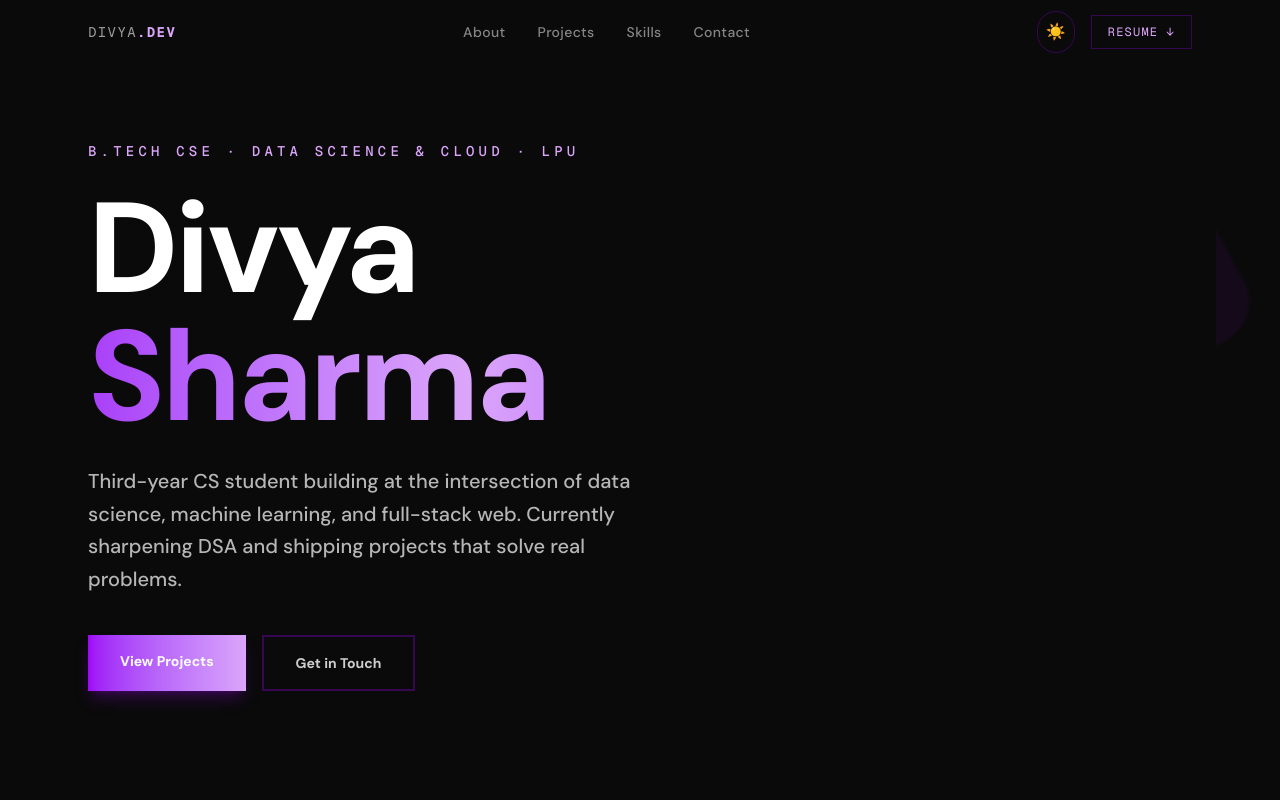
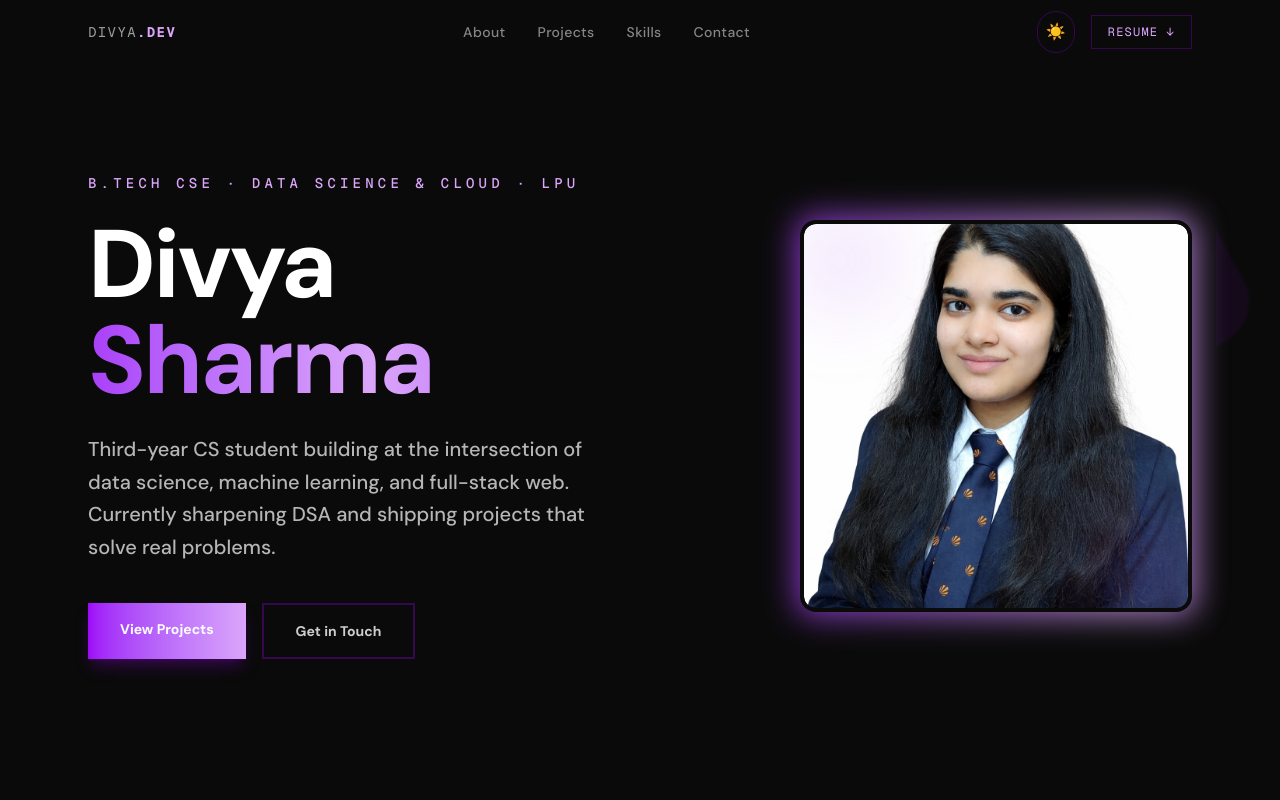
Before and after one commit to Divya0Sharma/PortfolioP2, a Next.js app: page / in a window 1280 px wide. Shown: the top 800 px of the page. Built offline with nearby package versions, Linux system fonts and the light colour scheme.

Commit message:
updated photo

```diff
--- a/app/page.tsx
+++ b/app/page.tsx
@@ -238,14 +238,16 @@ function Navbar({ theme, toggleTheme }: { theme: Theme; toggleTheme: () => void
 function Hero({ theme }: { theme: Theme }) {
   return (
     <section className={`min-h-screen flex flex-col justify-center max-w-6xl mx-auto px-6 pt-24 pb-16 relative ${theme === "dark" ? "bg-[#0a0a0a]" : "bg-gray-50"}`}>
-      <div className="space-y-6 relative z-10">
+      <div className="flex flex-col md:flex-row items-center justify-between gap-12 relative z-10">
+        {/* Left side - Text Content */}
+        <div className="space-y-6 flex-1">
           <p
             className={`font-mono text-sm tracking-[0.3em] uppercase font-medium ${theme === "dark" ? "text-[#DBA5FA]" : "text-[#9F05F7]"}`}
             style={{ animationDelay: "0.1s" }}
           >
             B.Tech CSE · Data Science & Cloud · LPU
           </p>
-        <h1 className="text-6xl md:text-8xl lg:text-9xl font-bold leading-[1.0] tracking-tight">
+          <h1 className="text-6xl md:text-7xl lg:text-8xl font-bold leading-[1.0] tracking-tight">
             <span className={theme === "dark" ? "text-white" : "text-gray-900"}>Divya</span>
             <br />
             <span className="bg-gradient-to-r from-[#9F05F7] via-[#DBA5FA] to-[#9F05F7] bg-[length:200%_200%] bg-clip-text text-transparent animate-gradient">
@@ -274,6 +276,37 @@ function Hero({ theme }: { theme: Theme }) {
             >
               Get in Touch
             </a>
+          </div>
+        </div>
+
+        {/* Right side - Photo with professional frame */}
+        <div className="flex-1 flex justify-center md:justify-end">
+          <div className="relative group">
+            {/* Animated gradient border */}
+            <div className="absolute -inset-1 bg-gradient-to-r from-[#9F05F7] via-[#DBA5FA] to-[#9F05F7] rounded-2xl blur-lg opacity-75 group-hover:opacity-100 transition duration-1000 group-hover:duration-200 animate-gradient bg-[length:200%_200%]"></div>
+
+            {/* Main image container */}
+            <div className={`relative p-1 rounded-2xl ${theme === "dark" ? "bg-[#0a0a0a]" : "bg-gray-50"}`}>
+              <div className="relative overflow-hidden rounded-xl">
+                <img
+                  src="/IMG_20260324_195242.jpg"
+                  alt="Divya Sharma"
+                  className="w-80 h-80 md:w-96 md:h-96 object-cover rounded-xl transform transition-all duration-500 group-hover:scale-105"
+                />
+
+                {/* Overlay gradient */}
+                <div className="absolute inset-0 bg-gradient-to-t from-[#9F05F7]/20 via-transparent to-transparent opacity-0 group-hover:opacity-100 transition-opacity duration-500 rounded-xl"></div>
+
+                {/* Decorative elements */}
+                <div className="absolute -bottom-3 -right-3 w-24 h-24 bg-gradient-to-r from-[#9F05F7]/20 to-[#DBA5FA]/20 rounded-full blur-2xl group-hover:blur-3xl transition-all duration-500"></div>
+                <div className="absolute -top-3 -left-3 w-24 h-24 bg-gradient-to-r from-[#DBA5FA]/20 to-[#9F05F7]/20 rounded-full blur-2xl group-hover:blur-3xl transition-all duration-500"></div>
+              </div>
+            </div>
+
+            {/* Professional frame accent lines */}
+            <div className="absolute -top-2 -left-2 w-12 h-12 border-t-2 border-l-2 border-[#9F05F7] rounded-tl-xl opacity-0 group-hover:opacity-100 transition-all duration-500"></div>
+            <div className="absolute -bottom-2 -right-2 w-12 h-12 border-b-2 border-r-2 border-[#DBA5FA] rounded-br-xl opacity-0 group-hover:opacity-100 transition-all duration-500"></div>
+          </div>
         </div>
       </div>
 
```
Lines whose indentation alone changed are shown as unchanged.
